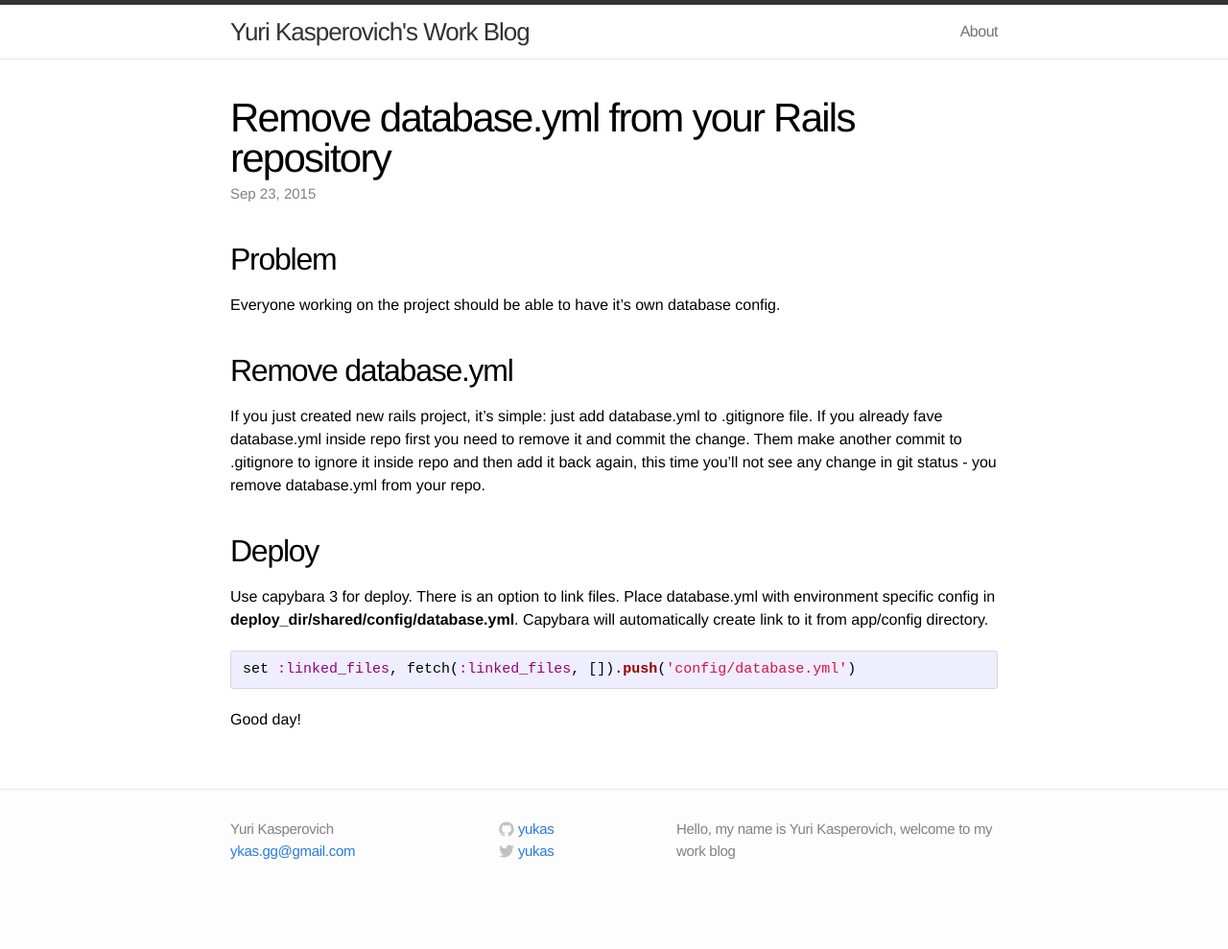
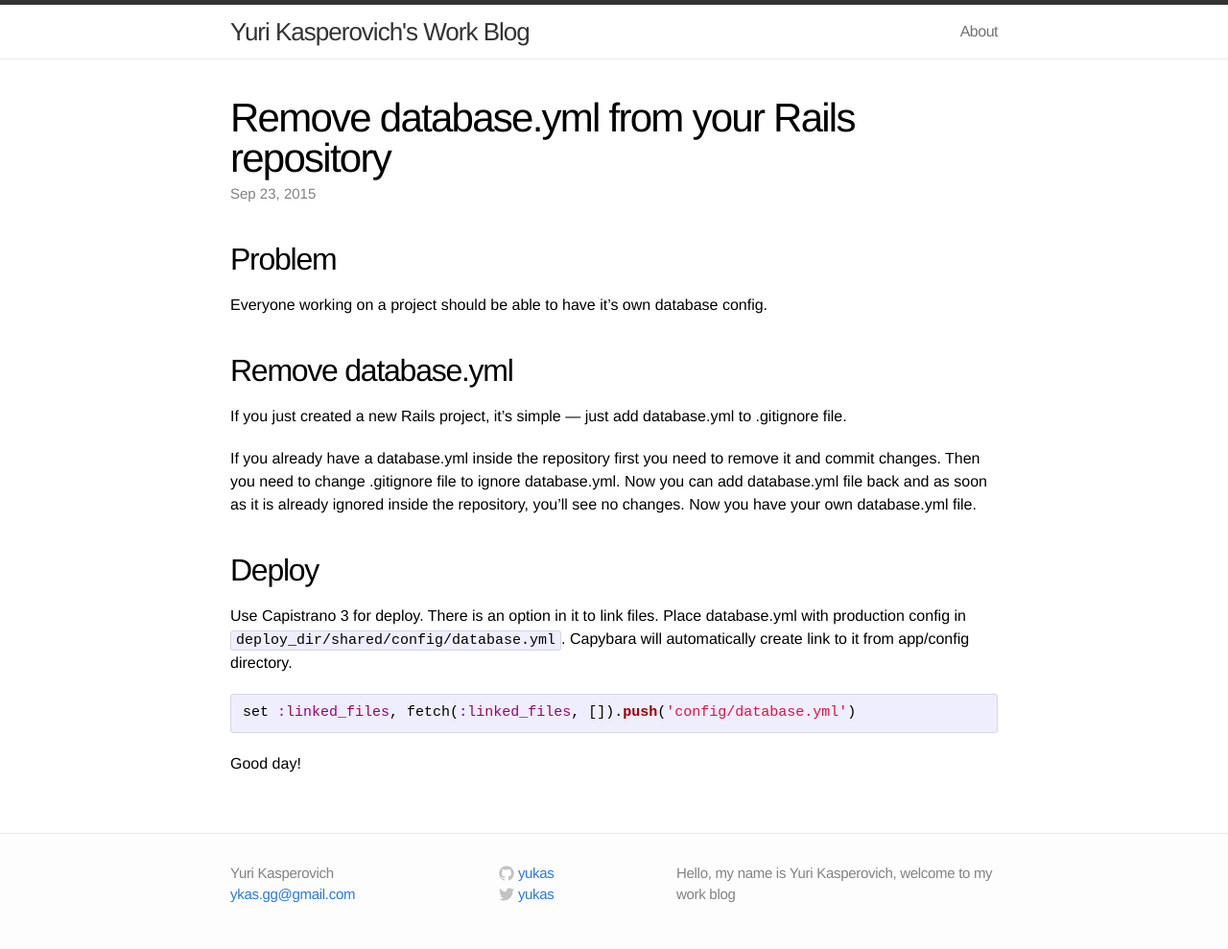
Before and after one commit to yukas/yukas.github.io, a Jekyll site: the page built from _posts/2015-09-23-remove-database-yml-from-your-rails-repository.markdown, in a window 1280 px wide. Shown: the whole page at 96% size. Built offline with Jekyll 4.4.1, drawn with Linux system fonts in a browser that asks for light colours; comment, search, counter and statistics services are not loaded; before the commit the page ends 943 px from its top, so only the background shows below that.

Commit message:
Update the first article

```diff
--- a/_posts/2015-09-23-remove-database-yml-from-your-rails-repository.markdown
+++ b/_posts/2015-09-23-remove-database-yml-from-your-rails-repository.markdown
@@ -7,13 +7,15 @@ comments: true
 ---
 
 ## Problem
-Everyone working on the project should be able to have it's own database config.
+Everyone working on a project should be able to have it's own database config.
 
 ## Remove database.yml
-If you just created new rails project, it's simple: just add database.yml to .gitignore file. If you already fave database.yml inside repo first you need to remove it and commit the change. Them make another commit to .gitignore to ignore it inside repo and then add it back again, this time you'll not see any change in git status - you remove database.yml from your repo.
+If you just created a new Rails project, it's simple — just add database.yml to .gitignore file.
+
+If you already have a database.yml inside the repository first you need to remove it and commit changes. Then you need to change .gitignore file to ignore database.yml. Now you can add database.yml file back and as soon as it is already ignored inside the repository, you'll see no changes. Now you have your own database.yml file.
 
 ## Deploy
-Use capybara 3 for deploy. There is an option to link files. Place database.yml with environment specific config in **deploy_dir/shared/config/database.yml**. Capybara will automatically create link to it from app/config directory.
+Use Capistrano 3 for deploy. There is an option in it to link files. Place database.yml with production config in `deploy_dir/shared/config/database.yml`. Capybara will automatically create link to it from app/config directory.
 
 {% highlight ruby %}
 set :linked_files, fetch(:linked_files, []).push('config/database.yml')
```
